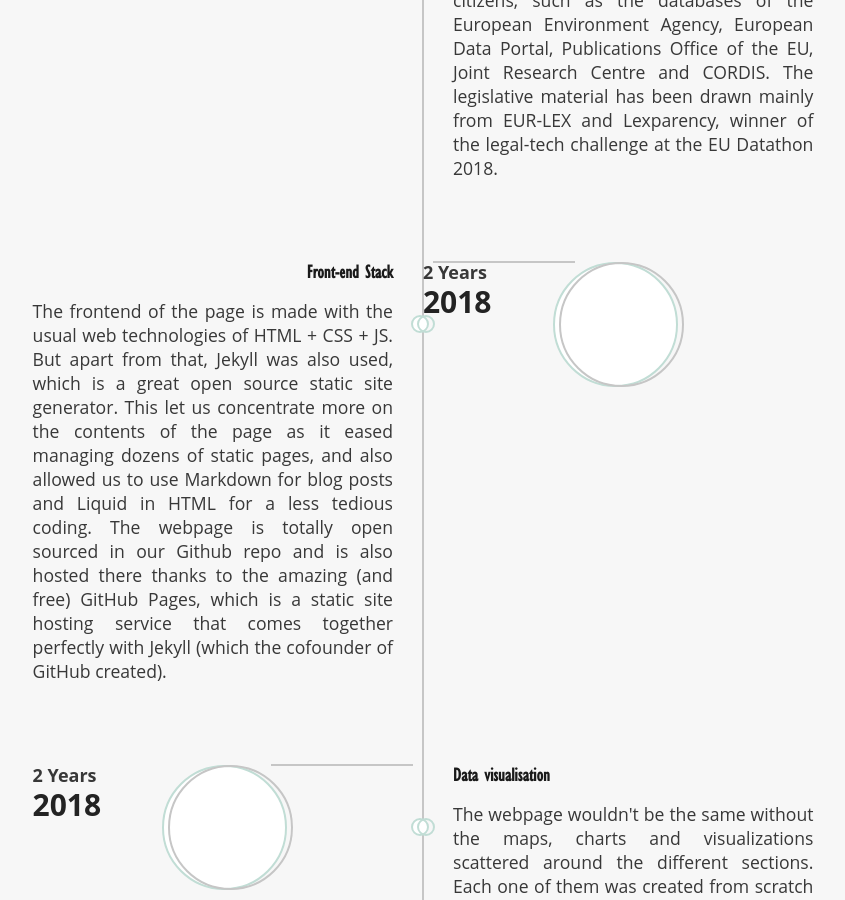
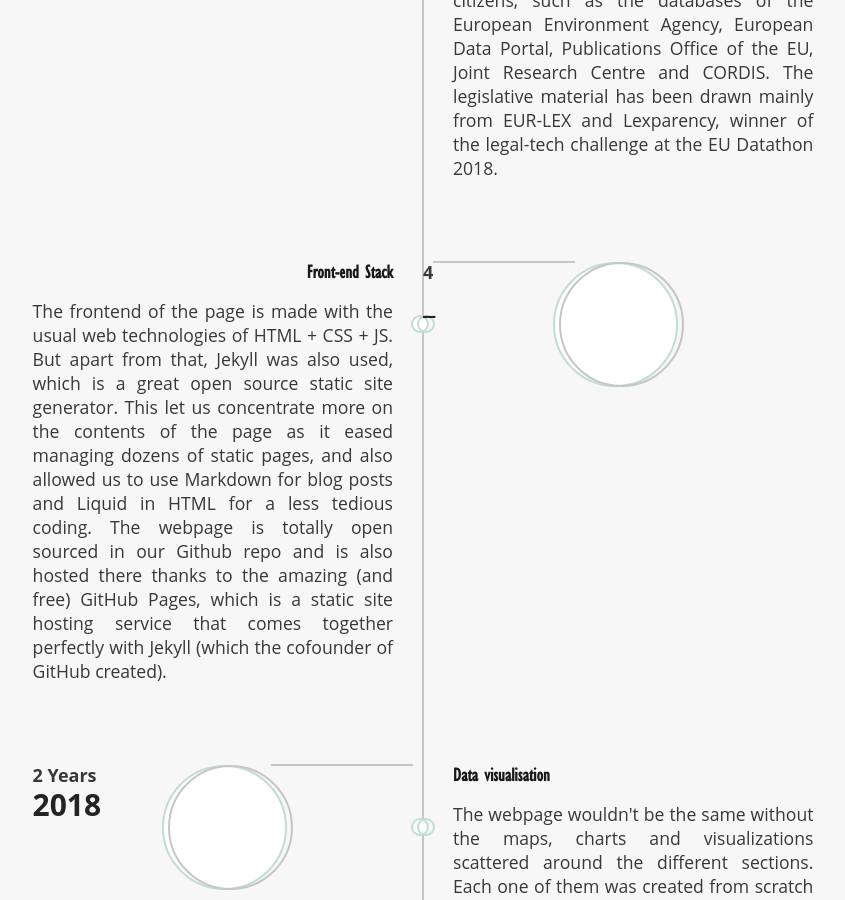
Before and after one commit to Dataseeds/dataseeds.github.io, a Jekyll site: the page built from pages/how-it-works.md, in a window 1280 px wide and 900 px high, scrolled down 1777 px. Shown: the whole window, without its empty margins (217-1062 px from the left). Built offline with Jekyll 4.4.1, drawn with Linux system fonts in a browser that asks for light colours; nearby versions of some CDN libraries.

Commit message:
Update how-it-works.md

```diff
--- a/pages/how-it-works.md
+++ b/pages/how-it-works.md
@@ -336,7 +336,6 @@ permalink: /about/how-it-works
 					<div class="icon"></div>
 					<div class="date-content">
 						<div class="date-outer">
-
 						</div>
 					</div>
 					<div class="timeline-content">
@@ -399,8 +398,8 @@ permalink: /about/how-it-works
 					<div class="date-content">
 						<div class="date-outer">
 							<span class="date">
-								<span class="month">2 Years</span>
-								<span class="year">2018</span>
+								<span class="month">4</span>
+								<span class="year">_</span>
 							</span>
 						</div>
 					</div>
```
